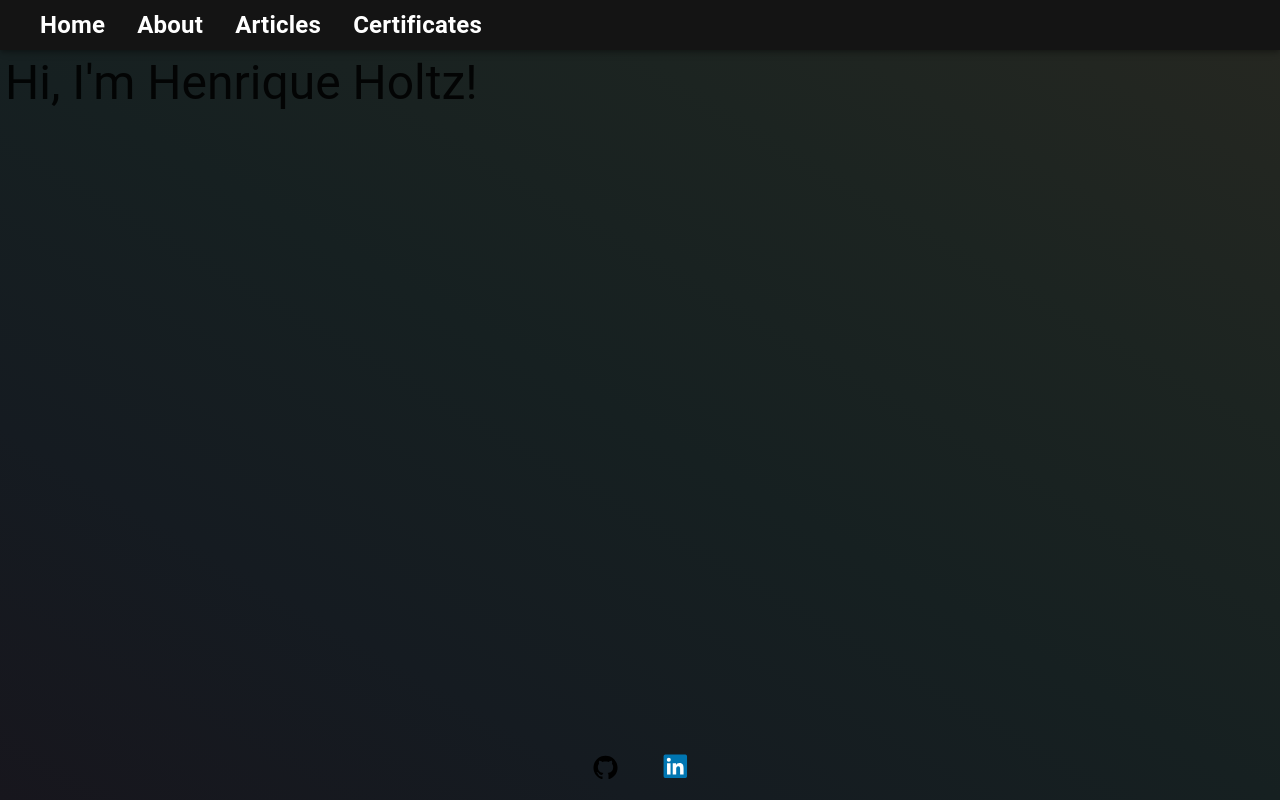
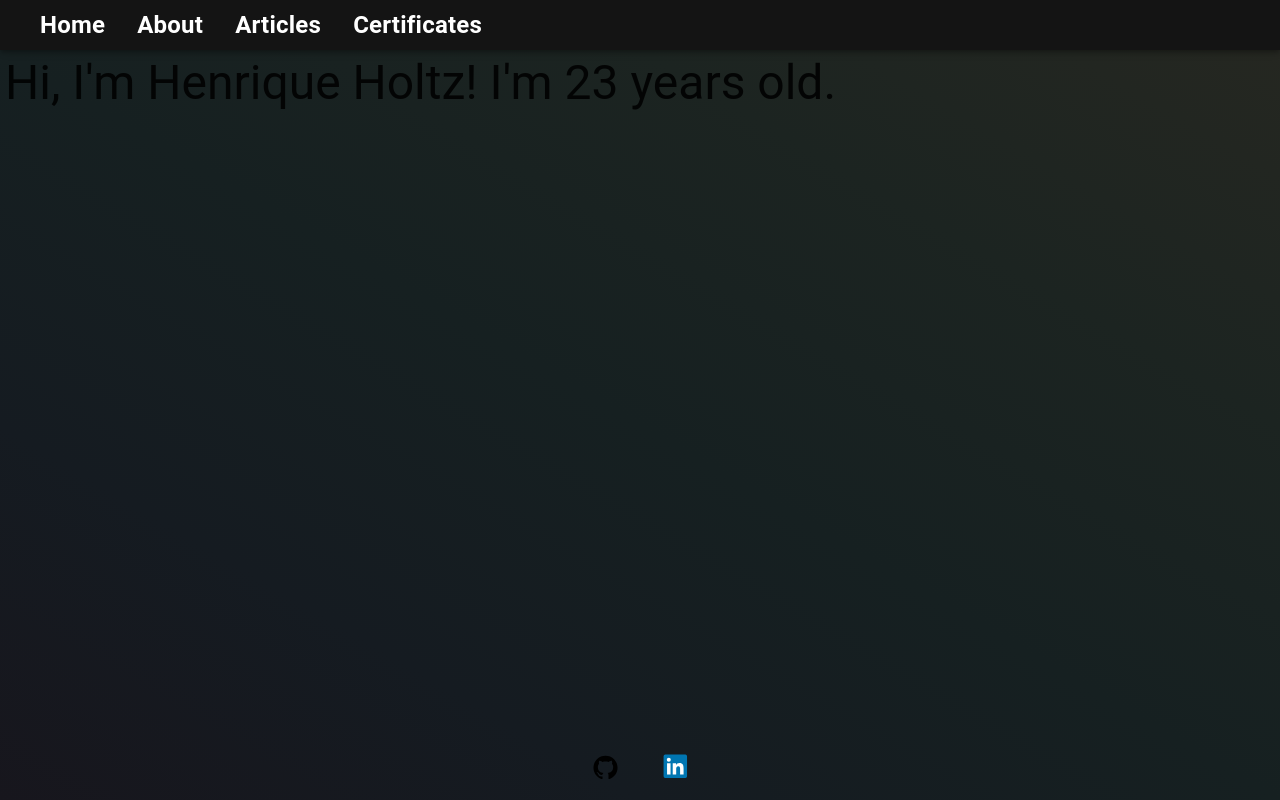
Before and after one commit to henriqueholtz/henriqueholtz.github.io, a Next.js app: page /about in a window 1280 px wide. Built offline with nearby package versions, Linux system fonts and the light colour scheme.

Commit message:
feat: little improvement at home and about page

```diff
--- a/src/pages/about.tsx
+++ b/src/pages/about.tsx
@@ -3,11 +3,12 @@ import { Typography } from '@material-ui/core';
 import React from 'react';
 
 export default function About() {
+  const myAge = new Date().getFullYear() - 1999;
   return (
     <>
       <Head title="About" />
       <Typography variant="h3" variantMapping={{ h3: 'h1' }}>
-        {`Hi, I'm Henrique Holtz!`}
+        {`Hi, I'm Henrique Holtz! I'm ${myAge} years old.`}
       </Typography>
     </>
   );
--- a/src/pages/index.tsx
+++ b/src/pages/index.tsx
@@ -8,7 +8,7 @@ export default function Home() {
       <Typography
         variant="h3"
         variantMapping={{ h3: 'h1' }}
-      >{`Welcome!`}</Typography>
+      >{`Welcome to my webpage!`}</Typography>
     </>
   );
 }
```
